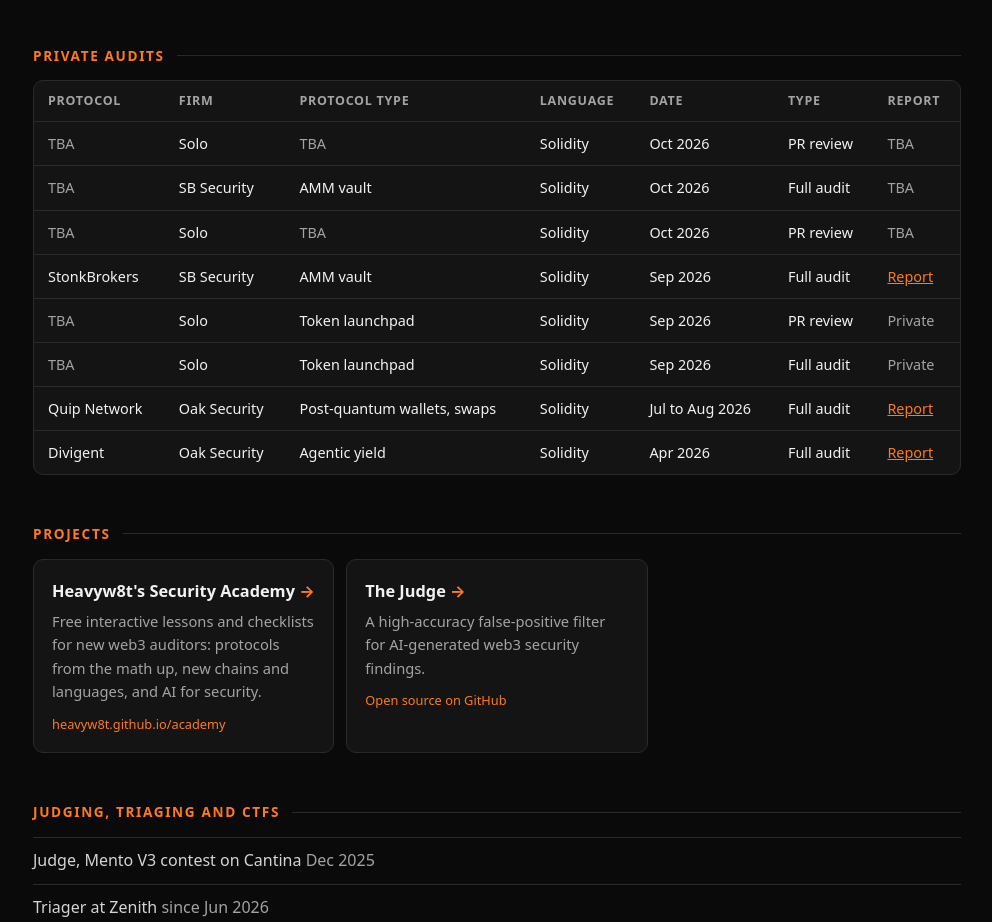
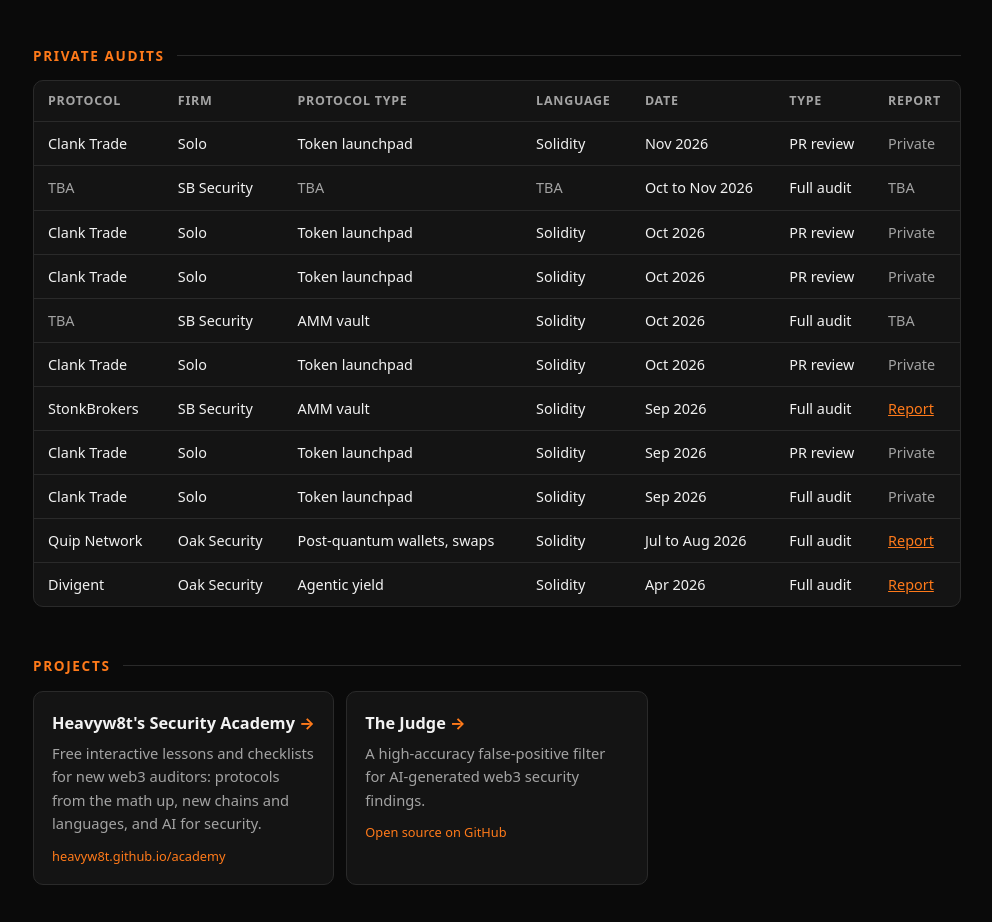
Before and after one commit to heavyw8t/heavyw8t.github.io, a plain HTML site: page index.html in a window 1280 px wide. Shown: the part 1049-1971 px from the top of the page, without its empty margins (143-1135 px from the left). Drawn offline with Linux system fonts and the light colour scheme.

Commit message:
Add Clank Trade reviews and SB Security audit to private audits

```diff
--- a/index.html
+++ b/index.html
@@ -76,12 +76,15 @@
       <table>
         <thead><tr><th>Protocol</th><th>Firm</th><th>Protocol type</th><th>Language</th><th>Date</th><th>Type</th><th>Report</th></tr></thead>
         <tbody>
-          <tr><td class="muted">TBA</td><td>Solo</td><td class="muted">TBA</td><td>Solidity</td><td>Oct 2026</td><td>PR review</td><td class="muted">TBA</td></tr>
+          <tr><td>Clank Trade</td><td>Solo</td><td>Token launchpad</td><td>Solidity</td><td>Nov 2026</td><td>PR review</td><td class="muted">Private</td></tr>
+          <tr><td class="muted">TBA</td><td>SB Security</td><td class="muted">TBA</td><td class="muted">TBA</td><td>Oct to Nov 2026</td><td>Full audit</td><td class="muted">TBA</td></tr>
+          <tr><td>Clank Trade</td><td>Solo</td><td>Token launchpad</td><td>Solidity</td><td>Oct 2026</td><td>PR review</td><td class="muted">Private</td></tr>
+          <tr><td>Clank Trade</td><td>Solo</td><td>Token launchpad</td><td>Solidity</td><td>Oct 2026</td><td>PR review</td><td class="muted">Private</td></tr>
           <tr><td class="muted">TBA</td><td>SB Security</td><td>AMM vault</td><td>Solidity</td><td>Oct 2026</td><td>Full audit</td><td class="muted">TBA</td></tr>
-          <tr><td class="muted">TBA</td><td>Solo</td><td class="muted">TBA</td><td>Solidity</td><td>Oct 2026</td><td>PR review</td><td class="muted">TBA</td></tr>
+          <tr><td>Clank Trade</td><td>Solo</td><td>Token launchpad</td><td>Solidity</td><td>Oct 2026</td><td>PR review</td><td class="muted">Private</td></tr>
           <tr><td>StonkBrokers</td><td>SB Security</td><td>AMM vault</td><td>Solidity</td><td>Sep 2026</td><td>Full audit</td><td><a href="https://github.com/SB-Security/audits/blob/master/reports/StonkBrokers-SmartLP-V2-Security-Review.pdf" target="_blank" rel="noopener">Report</a></td></tr>
-          <tr><td class="muted">TBA</td><td>Solo</td><td>Token launchpad</td><td>Solidity</td><td>Sep 2026</td><td>PR review</td><td class="muted">Private</td></tr>
-          <tr><td class="muted">TBA</td><td>Solo</td><td>Token launchpad</td><td>Solidity</td><td>Sep 2026</td><td>Full audit</td><td class="muted">Private</td></tr>
+          <tr><td>Clank Trade</td><td>Solo</td><td>Token launchpad</td><td>Solidity</td><td>Sep 2026</td><td>PR review</td><td class="muted">Private</td></tr>
+          <tr><td>Clank Trade</td><td>Solo</td><td>Token launchpad</td><td>Solidity</td><td>Sep 2026</td><td>Full audit</td><td class="muted">Private</td></tr>
           <tr><td>Quip Network</td><td>Oak Security</td><td>Post-quantum wallets, swaps</td><td>Solidity</td><td>Jul to Aug 2026</td><td>Full audit</td><td><a href="https://github.com/oak-security/audit-reports/tree/main/Quip" target="_blank" rel="noopener">Report</a></td></tr>
           <tr><td>Divigent</td><td>Oak Security</td><td>Agentic yield</td><td>Solidity</td><td>Apr 2026</td><td>Full audit</td><td><a href="https://github.com/oak-security/audit-reports/blob/main/Divigent/2026-05-15%20Audit%20Report%20-%20Divigent%20v1.1.pdf" target="_blank" rel="noopener">Report</a></td></tr>
         </tbody>
```
